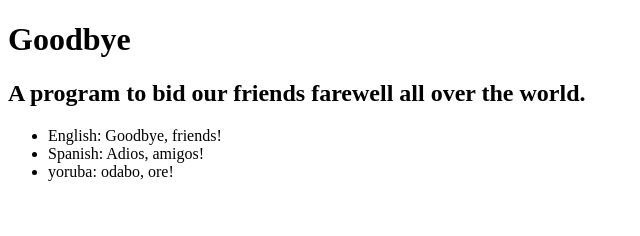
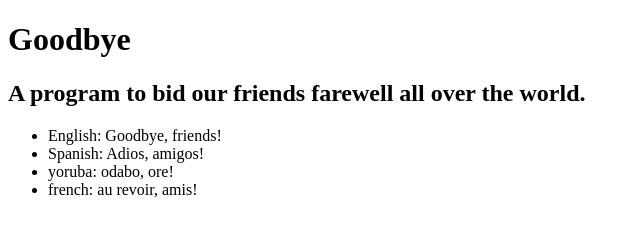
Before and after one commit to juwon1677/friends, a plain HTML site: page index.html in a window 1280 px wide. Shown: the whole page, without its empty margins (0-640 px from the left). Drawn offline with Linux system fonts and the light colour scheme.

Commit message:
aprogram to bid our friends

```diff
--- a/index.html
+++ b/index.html
@@ -15,6 +15,7 @@
   <li> English: Goodbye, friends! </li>
   <li> Spanish:  Adios, amigos! </li>
   <li> yoruba:  odabo, ore! </li>
+  <li> french:  au revoir, amis!</li>
 
 </body>
 </html>
```
